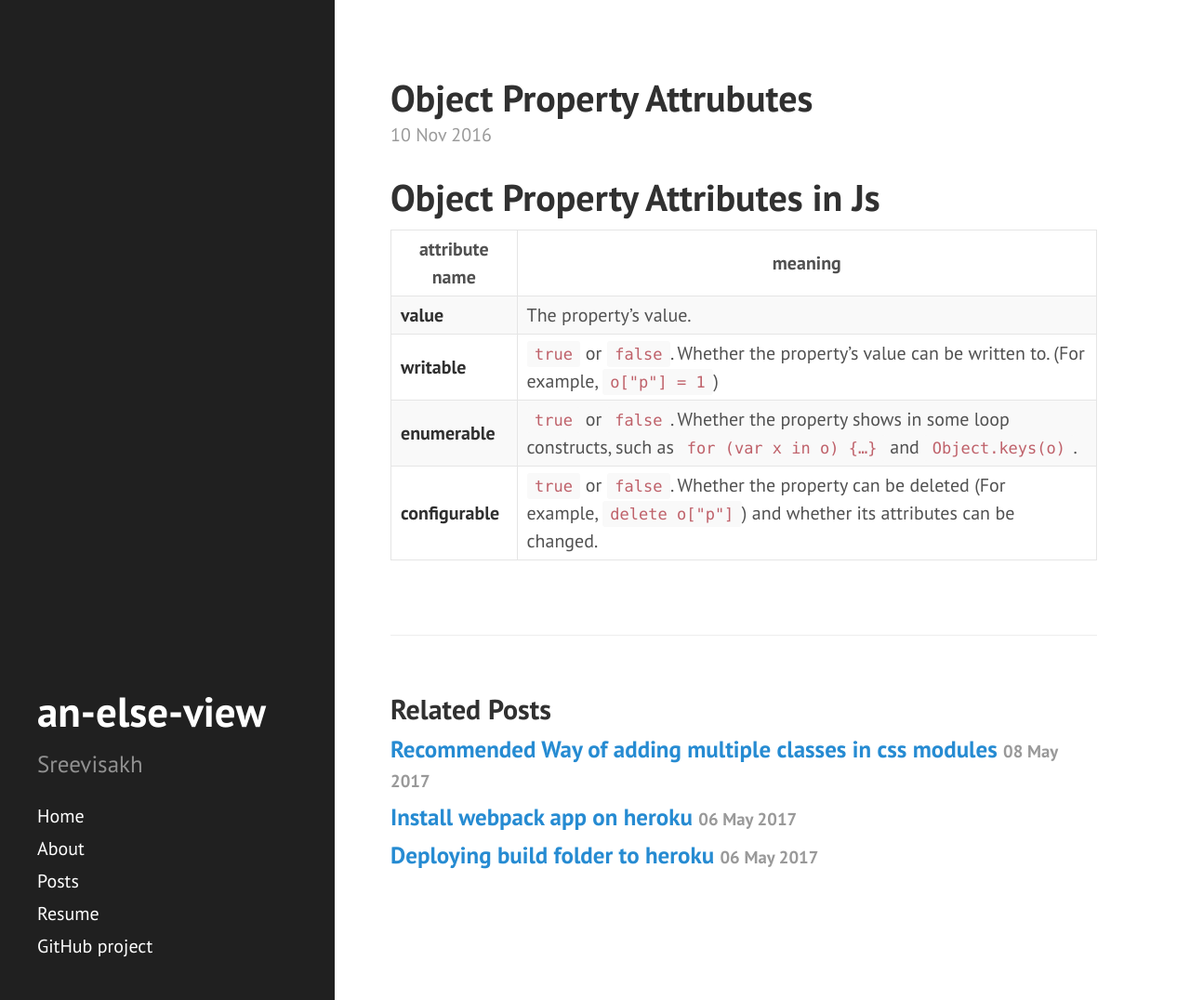
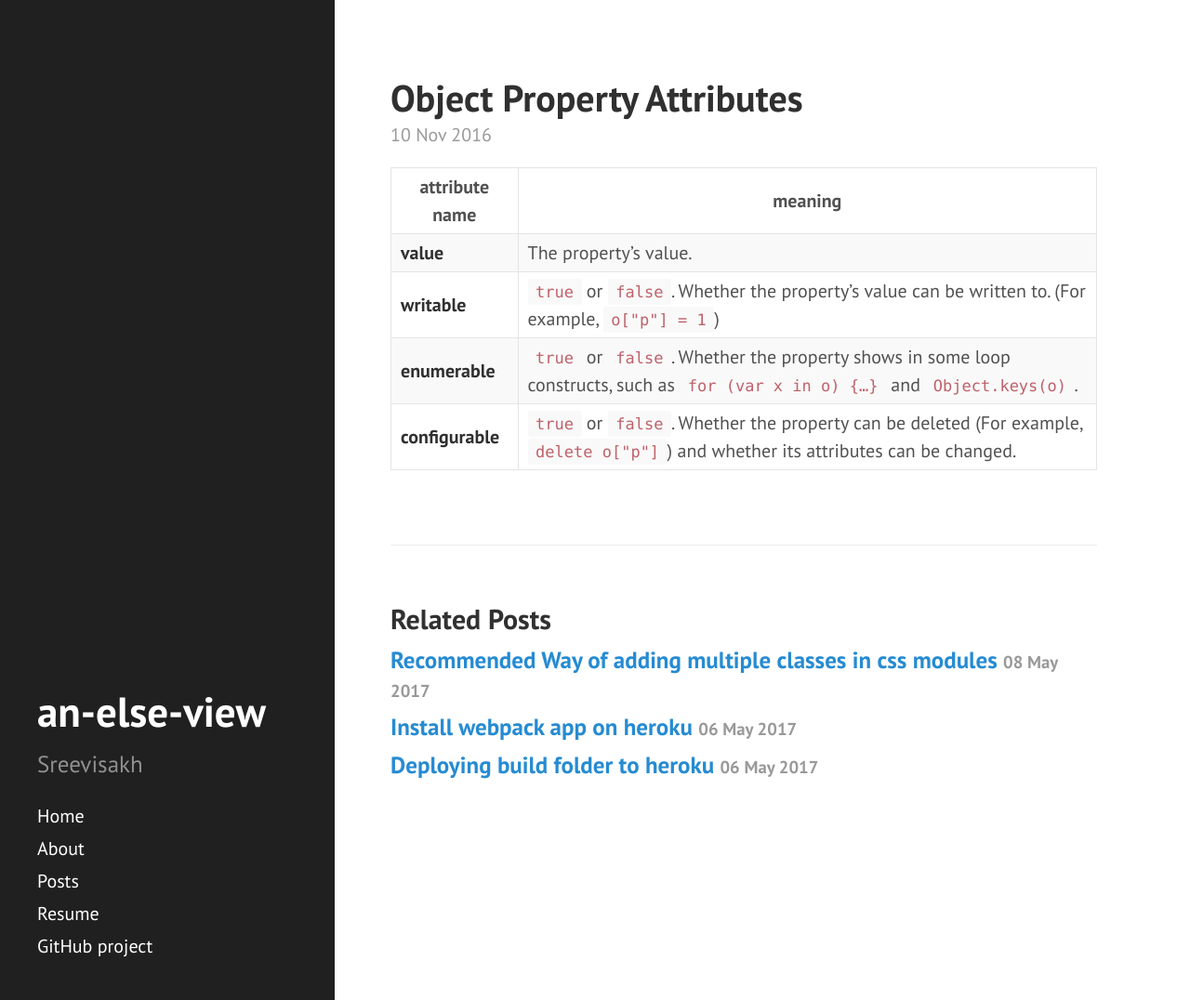
Before and after one commit to sreevisakh/sreevisakh.github.io.original, a Jekyll site: the page built from _posts/2016-11-10-object-property-attributes.md, in a window 1280 px wide and 1076 px high. Shown: the whole window at 93% size. Built offline with Jekyll 4.4.1, drawn with Linux system fonts in a browser that asks for light colours; Markdown is read by kramdown in place of the engine named in the settings.

```diff
--- a/_posts/2016-11-10-object-property-attributes.md
+++ b/_posts/2016-11-10-object-property-attributes.md
@@ -1,14 +1,13 @@
 ---
 layout: post
-title: Object Property Attrubutes
+title: Object Property Attributes
 comments : true
 ---
 
-# Object Property Attributes in Js
 
-| attribute name | meaning                                  |
-| ------------------ | ---------------------------------------- |
-| **value**          | The property's value.                    |
-| **writable**       | `true` or `false`. Whether the property's value can be written to. (For example, `o["p"] = 1`) |
-| **enumerable**     | `true` or `false`. Whether the property shows in some loop constructs, such as `for (var x in o) {…}` and `Object.keys(o)`. |
-| **configurable**   | `true` or `false`. Whether the property can be deleted (For example, `delete o["p"]`) and whether its attributes can be changed. |
+| attribute name   | meaning                                                                                                                          |
+|------------------|----------------------------------------------------------------------------------------------------------------------------------|
+| **value**        | The property's value.                                                                                                            |
+| **writable**     | `true` or `false`. Whether the property's value can be written to. (For example, `o["p"] = 1`)                                   |
+| **enumerable**   | `true` or `false`. Whether the property shows in some loop constructs, such as `for (var x in o) {…}` and `Object.keys(o)`.      |
+| **configurable** | `true` or `false`. Whether the property can be deleted (For example, `delete o["p"]`) and whether its attributes can be changed. |
```
